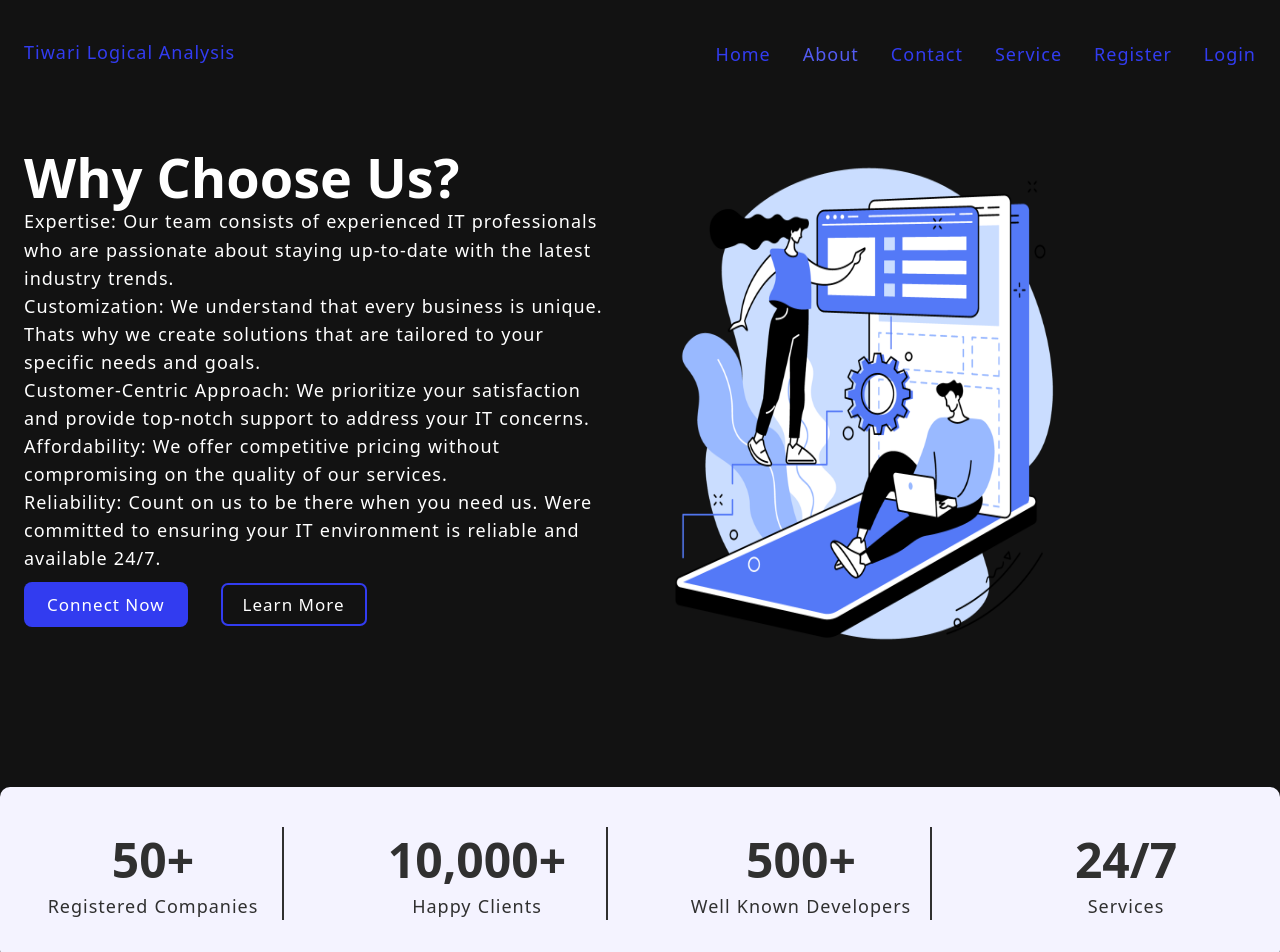
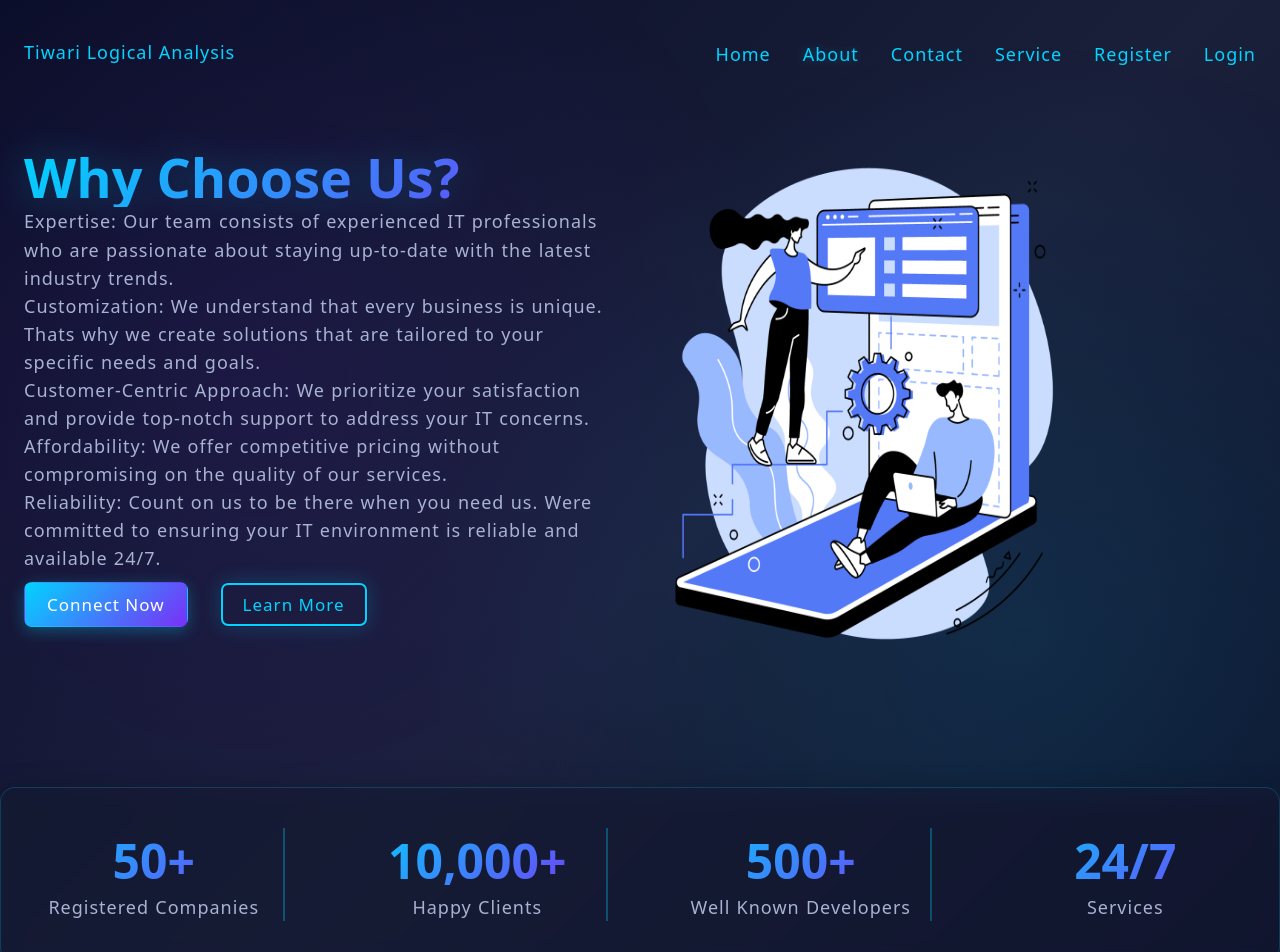
Before and after one commit to ReDWoLf1007/Something-new, a React (Vite) app in the folder client/: page /about in a window 1280 px wide. Shown: the top 952 px of the page. Built offline with nearby package versions, Linux system fonts and the light colour scheme; no server answers.

Commit message:
Client Improvements 1.1

```diff
--- a/client/src/index.css
+++ b/client/src/index.css
@@ -7,10 +7,16 @@
 }
 
 :root {
-  --bg-color: #f4f3ff;
-  --btn-color: #323cf0;
-  --dark-color: #303030;
-  --helper-color: #99b9ff;
+  --bg-color: #0a0e27;
+  --bg-secondary: #151932;
+  --btn-color: #00d4ff;
+  --btn-gradient: linear-gradient(135deg, #00d4ff 0%, #7b2ff7 100%);
+  --dark-color: #0d1117;
+  --helper-color: #7b2ff7;
+  --text-primary: #e4e8f0;
+  --text-secondary: #a8b2d1;
+  --accent-glow: rgba(0, 212, 255, 0.3);
+  --card-bg: rgba(21, 25, 50, 0.6);
 }
 
 html{
@@ -21,16 +27,37 @@ html{
 
 body {
   margin: 0;
-  /* display: flex;
-  place-items: center; */
   min-width: 32rem;
   min-height: 100vh;
+  background: linear-gradient(135deg, #0a0e27 0%, #1a1f3a 50%, #0a0e27 100%);
+  color: var(--text-primary);
+  position: relative;
+  overflow-x: hidden;
+}
+
+body::before {
+  content: '';
+  position: fixed;
+  top: 0;
+  left: 0;
+  width: 100%;
+  height: 100%;
+  background:
+    radial-gradient(circle at 20% 50%, rgba(123, 47, 247, 0.1) 0%, transparent 50%),
+    radial-gradient(circle at 80% 80%, rgba(0, 212, 255, 0.1) 0%, transparent 50%);
+  pointer-events: none;
+  z-index: -1;
 }
 
 h1 {
   font-size: 5.4rem;
   line-height: 1.1;
   font-weight: bold;
+  background: var(--btn-gradient);
+  -webkit-background-clip: text;
+  -webkit-text-fill-color: transparent;
+  background-clip: text;
+  text-shadow: 0 0 40px var(--accent-glow);
 }
 
 p,
@@ -42,6 +69,7 @@ textarea {
   line-height: 1.56;
   letter-spacing: 0.1rem;
   word-spacing: 0.06rem;
+  color: var(--text-secondary);
 }
 
 a {
@@ -87,33 +115,54 @@ button {
   padding: 1rem 2.2rem;
   font-size: 1.7rem;
   font-weight: 500;
-  background-color: var(--btn-color);
+  background: var(--btn-gradient);
   border-radius: 0.8rem;
-  -webkit-border-radius: 0.8rem;
-  -moz-border-radius: 0.8rem;
-  -ms-border-radius: 0.8rem;
-  -o-border-radius: 0.8;
   border: 0.1rem solid transparent;
   cursor: pointer;
   letter-spacing: 0.1rem;
-  transition: border-color 0.3s;
+  transition: all 0.3s ease;
+  position: relative;
+  overflow: hidden;
+  color: #fff;
+  box-shadow: 0 4px 15px rgba(0, 212, 255, 0.3);
+}
+
+button::before {
+  content: '';
+  position: absolute;
+  top: 50%;
+  left: 50%;
+  width: 0;
+  height: 0;
+  border-radius: 50%;
+  background: rgba(255, 255, 255, 0.2);
+  transform: translate(-50%, -50%);
+  transition: width 0.6s, height 0.6s;
+}
+
+button:hover::before {
+  width: 300px;
+  height: 300px;
 }
 
 .secondary-btn {
-  background-color: transparent;
-  box-shadow: inset 0 0 0 0.2rem var(--btn-color);
+  background: transparent;
+  box-shadow: inset 0 0 0 0.2rem var(--btn-color), 0 0 20px rgba(0, 212, 255, 0.2);
   margin-left: 3.2rem;
+  color: var(--btn-color);
 }
 
 /* State Rule  */
 
 button:hover {
-  box-shadow: inset 0 0 0 0.2rem var(--bg-color);
+  transform: translateY(-2px);
+  box-shadow: 0 6px 25px rgba(0, 212, 255, 0.5);
 }
 
 a:hover,
 a.active {
-  color: #ffffff;
+  color: var(--btn-color);
+  text-shadow: 0 0 10px var(--accent-glow);
 }
 
 /***** Hero Section *****/
@@ -153,17 +202,24 @@ a.active {
   margin: 9.6rem 0;
 
   & .container {
-    background-color: var(--bg-color);
-    border-radius: 1rem;
-
+    background: var(--card-bg);
+    backdrop-filter: blur(10px);
+    border-radius: 1.5rem;
+    border: 1px solid rgba(0, 212, 255, 0.2);
+    box-shadow: 0 8px 32px rgba(0, 0, 0, 0.3);
   }
 
   & .grid {
-    color: var(--dark-color);
+    color: var(--text-primary);
 
     & .div1 {
       text-align: center;
-      border-right: 0.2rem solid var(--dark-color);
+      border-right: 0.2rem solid rgba(0, 212, 255, 0.3);
+      transition: transform 0.3s ease;
+
+      &:hover {
+        transform: scale(1.05);
+      }
 
       &:last-child {
         border: none;
@@ -171,9 +227,14 @@ a.active {
 
       & h2 {
         font-size: 4.8rem;
+        background: var(--btn-gradient);
+        -webkit-background-clip: text;
+        -webkit-text-fill-color: transparent;
+        background-clip: text;
       }
       & p {
         text-transform: capitalize;
+        color: var(--text-secondary);
       }
     }
   }
@@ -219,23 +280,26 @@ a.active {
     & input,
     textarea {
       width: 80%;
-      padding: 0.4rem 0.6rem;
+      padding: 1.2rem 1.6rem;
+      background: rgba(21, 25, 50, 0.5);
+      border: 1px solid rgba(0, 212, 255, 0.3);
+      border-radius: 0.8rem;
+      color: var(--text-primary);
+      transition: all 0.3s ease;
+      backdrop-filter: blur(5px);
+    }
+
+    & input:focus,
+    textarea:focus {
+      outline: none;
+      border-color: var(--btn-color);
+      box-shadow: 0 0 20px rgba(0, 212, 255, 0.3);
     }
   }
 }
 
 
-/*? state rules  */
 
-button:hover {
-  box-shadow: inset 0 0 0 0.2rem var(--bg-color);
-  /* border: 0.2rem solid #fff; */
-}
-
-a:hover,
-a.active {
-  color: #535bf2;
-}
 
 /* pseduo elements  */
 .main-heading {
@@ -249,23 +313,18 @@ a.active {
     bottom: 0;
     width: 50%;
     height: 0.5rem;
-    background-color: var(--btn-color);
+    background: var(--btn-gradient);
+    box-shadow: 0 0 20px var(--accent-glow);
+    animation: glow 2s ease-in-out infinite;
   }
 }
 
-@media (prefers-color-scheme: dark) {
-  :root {
-    color: #213547;
-    background-color: #ffffff;
-  }
-  a:hover,
-  a.active {
-    color: #747bff;
-  }
-  button {
-    background-color: #f9f9f9;
-  }
+@keyframes glow {
+  0%, 100% { opacity: 1; }
+  50% { opacity: 0.6; }
 }
+
+
 
 /* error page  */
 #error-page {
@@ -370,7 +429,19 @@ a.active {
     }
     & input {
       width: 80%;
-      padding: 0.6rem 0.6rem;
+      padding: 1.2rem 1.6rem;
+      background: rgba(21, 25, 50, 0.5);
+      border: 1px solid rgba(0, 212, 255, 0.3);
+      border-radius: 0.8rem;
+      color: var(--text-primary);
+      transition: all 0.3s ease;
+      backdrop-filter: blur(5px);
+    }
+
+    & input:focus {
+      outline: none;
+      border-color: var(--btn-color);
+      box-shadow: 0 0 20px rgba(0, 212, 255, 0.3);
     }
 
     & button {
@@ -418,15 +489,30 @@ a.active {
     display: flex;
     flex-direction: column;
     gap: 3.2rem;
-    border: 0.2rem solid var(--helper-color);
+    background: var(--card-bg);
+    backdrop-filter: blur(10px);
+    border: 1px solid rgba(0, 212, 255, 0.2);
+    border-radius: 1.5rem;
+    transition: all 0.4s ease;
+    box-shadow: 0 8px 32px rgba(0, 0, 0, 0.3);
+
+    &:hover {
+      transform: translateY(-10px);
+      border-color: var(--btn-color);
+      box-shadow: 0 12px 40px rgba(0, 212, 255, 0.4);
+    }
 
     & .card-img {
       text-align: center;
       & img {
         width: 70%;
         height: auto;
-        filter: drop-shadow(0 0 2rem 2rem #fff);
-        -webkit-filter: drop-shadow(0 0 2rem 2rem #fff);
+        filter: drop-shadow(0 0 2rem rgba(0, 212, 255, 0.5));
+        transition: transform 0.3s ease;
+      }
+
+      &:hover img {
+        transform: scale(1.05);
       }
     }
 
@@ -440,6 +526,7 @@ a.active {
       & h2 {
         font-size: 3.2rem;
         margin: 1.2rem 0 2.4rem 0;
+        color: var(--text-primary);
       }
     }
   }
--- a/client/src/pages/Home.jsx
+++ b/client/src/pages/Home.jsx
@@ -1,4 +1,5 @@
 import { Analytics } from "../components/Analytics";
+import { Link } from "react-router-dom";
 
 export const Home = () => {
     return (
@@ -16,12 +17,12 @@ export const Home = () => {
                         tailored to meet your unique needs.
                        </p>
                        <div className="btn btn-group">
-                         <a href="/connect">
+                         <Link href="/connect">
                            <button className="btn">Connect Now</button>
-                         </a>
-                         <a href="/services">
+                         </Link>
+                         <Link href="/services">
                            <button className="btn secondary-btn ">Learn Now</button>
-                         </a>
+                         </Link>
                        </div>
                     </div>
 
@@ -56,12 +57,12 @@ export const Home = () => {
                         tailored to meet your unique needs.
                        </p>
                        <div className="btn btn-group">
-                         <a href="/connect">
+                         <Link href="/connect">
                            <button className="btn">Connect Now</button>
-                         </a>
-                         <a href="/services">
+                         </Link>
+                         <Link href="/services">
                            <button className="btn secondary-btn ">Learn Now</button>
-                         </a>
+                         </Link>
                        </div>
                     </div>
 
```
